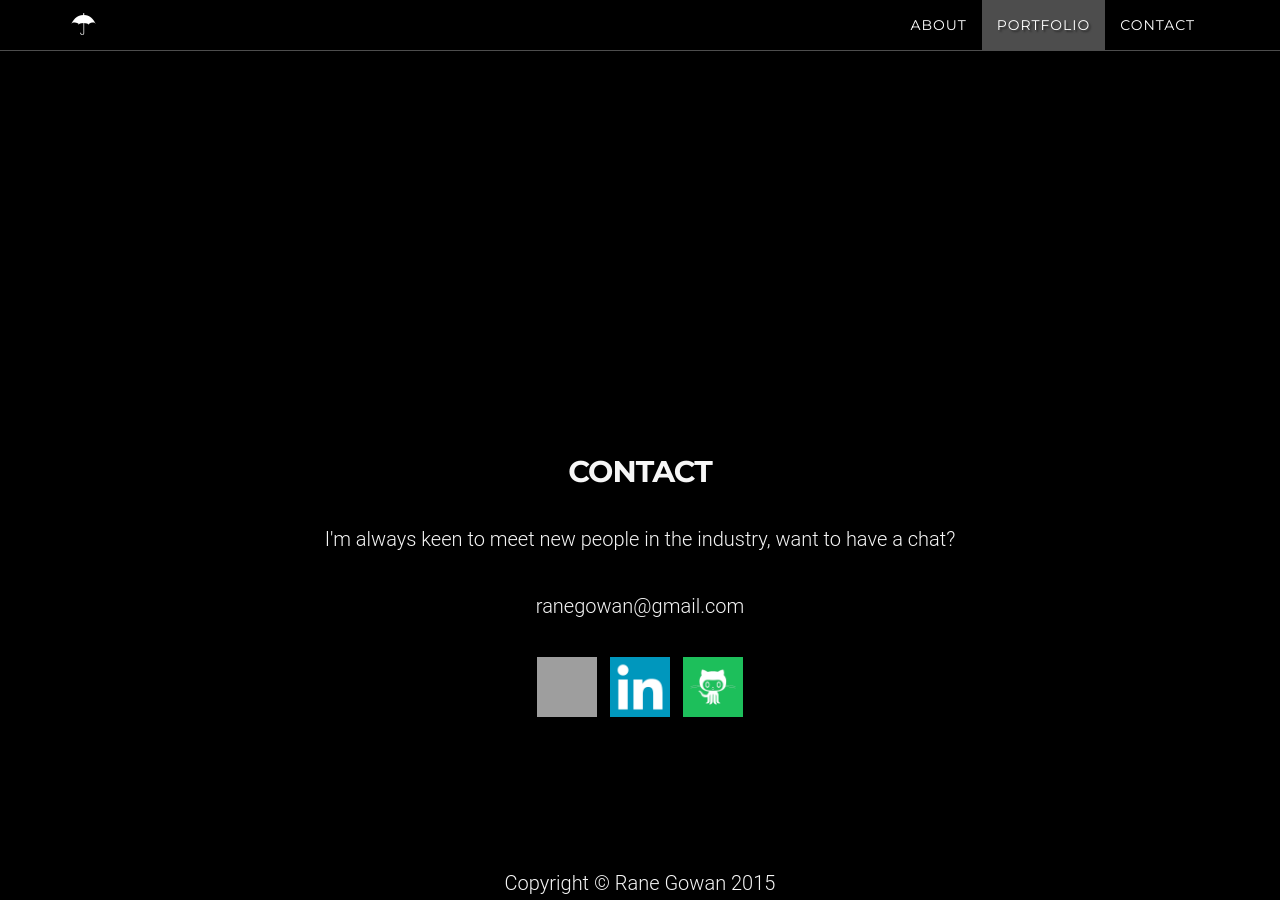
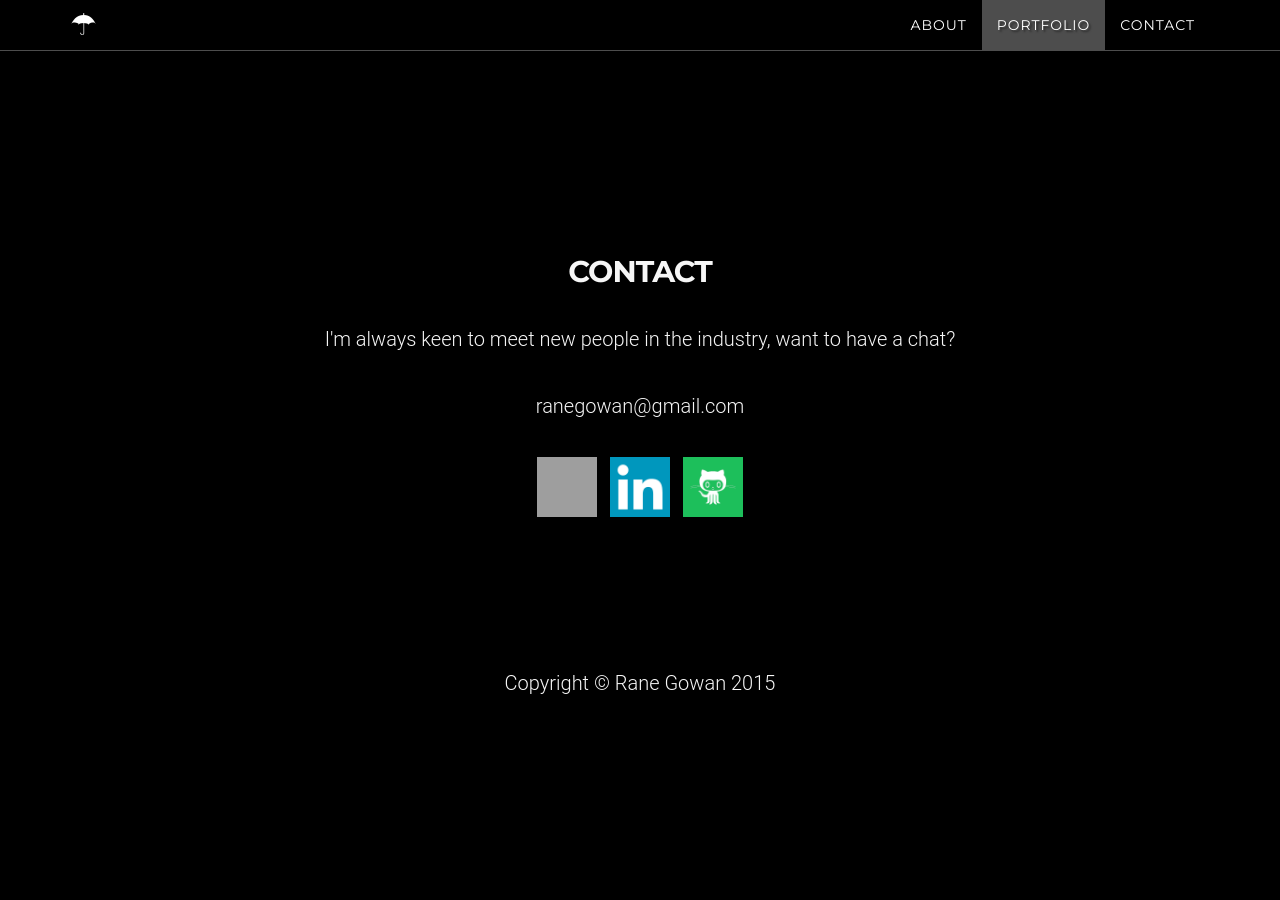
Before and after one commit to rgowan/ranegowan.com, a Jekyll site: the page built from index.html, in a window 1280 px wide and 900 px high, scrolled down 2313 px. Built offline with Jekyll 4.4.1, drawn with Linux system fonts in a browser that asks for light colours; after the commit the page ends 3062 px from its top, so only the background shows below that; grey boxes are pictures that could not be loaded.

Commit message:
added sizing

```diff
--- a/_includes/css/grayscale.css
+++ b/_includes/css/grayscale.css
@@ -431,7 +431,7 @@ div.social-buttons img:hover {
 }
 
 section#contact {
-  margin-top: 400px;
+  padding-top: 200px;
 }
 
 
```
